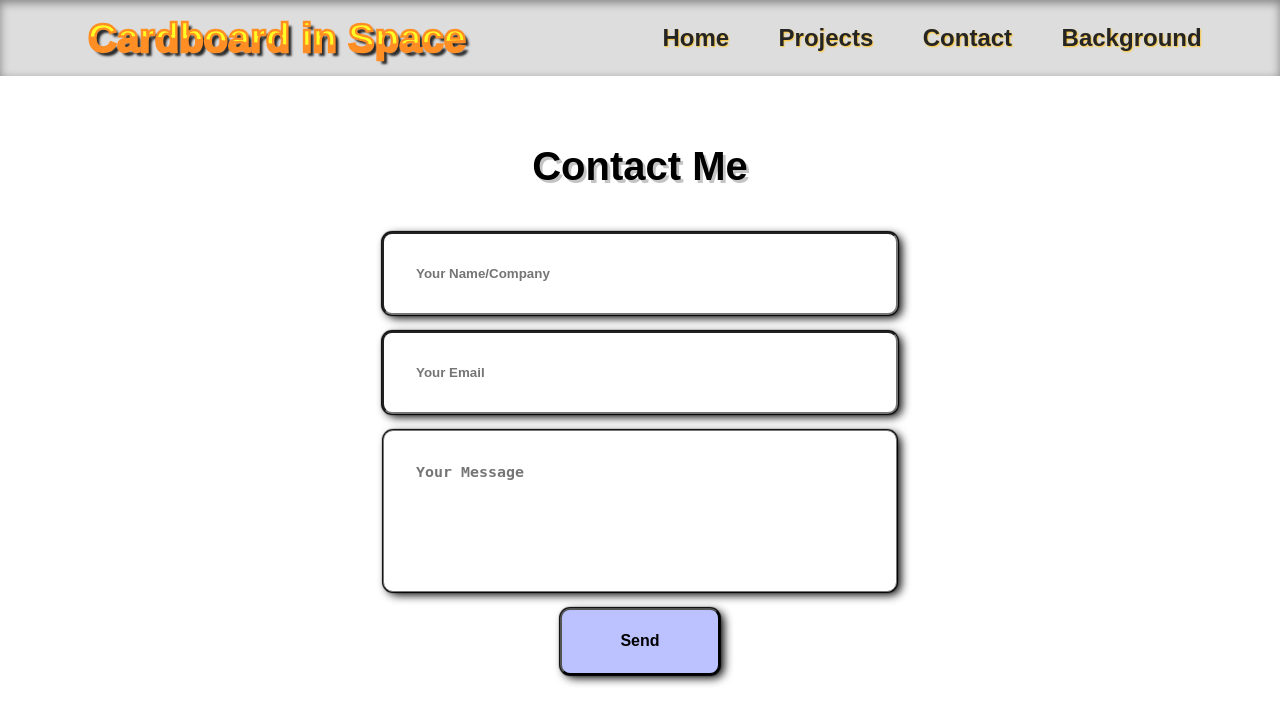
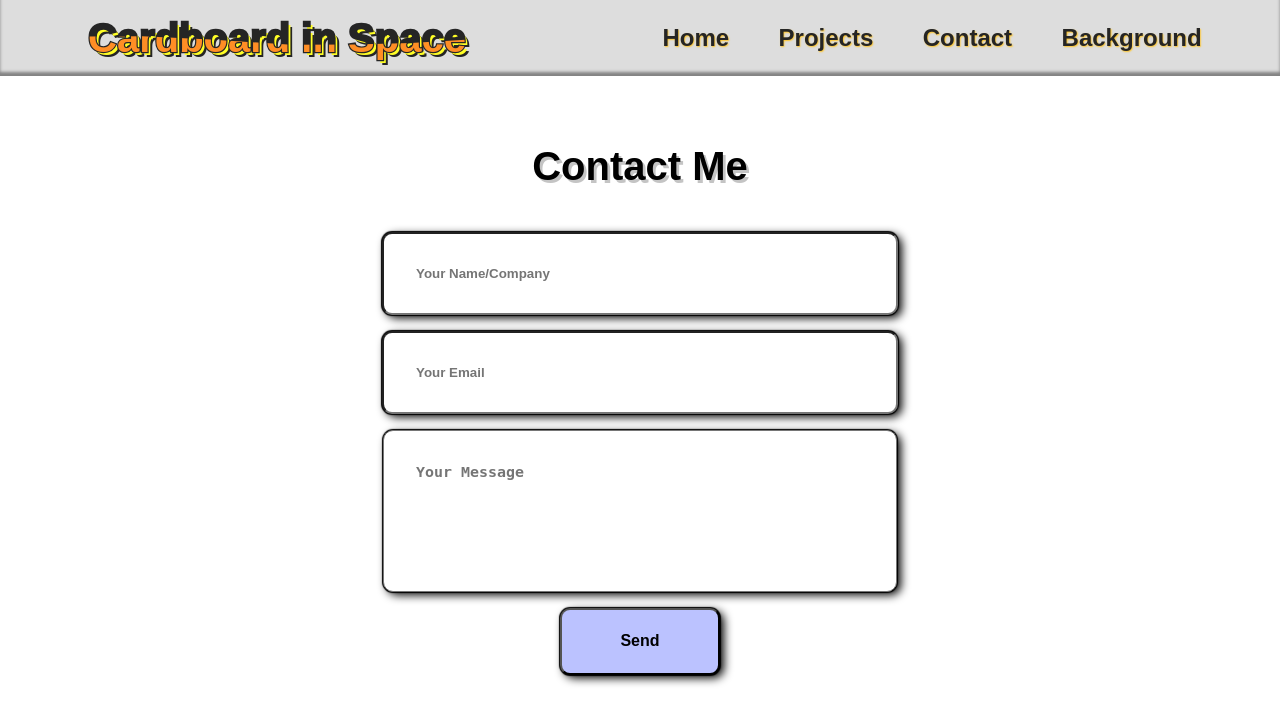
Before and after one commit to frank-evans/thefrank86.github.io, a Django app: page /carddisplay/contact in a window 1280 px wide. Shown: the top 706 px of the page. Run offline with Django 4.2, Linux system fonts and the light colour scheme.

Commit message:
minor logo update.

```diff
--- a/static/style.css
+++ b/static/style.css
@@ -20,7 +20,7 @@
   text-shadow: 0.05rem 0.05rem 0.1rem #000000;
 }
 header.nav {
-  box-shadow: inset 0px 3px 10px rgba(0, 0, 0, 0.5);
+  box-shadow: inset 0rem -0.25rem 0.2rem rgba(0, 0, 0, 0.5);
   position: sticky;
   top: 0px;
   display: flex;
@@ -449,12 +449,13 @@
     cursor: default;
   }
   .heading h2:nth-child(1) {
-    color: #ffff00;
-    -webkit-text-stroke: 0.15rem #ff7b00;
-    text-shadow: 0.25rem 0.25rem 0.15rem #000000;
+    color: #000000;
+    -webkit-text-stroke: 0.15rem #000000;
+    text-shadow: 0.18rem 0.18rem 0.02rem #ffff00, 0.30rem 0.30rem 0.02rem #000000;
   }
   .heading h2:nth-child(2) {
     color: #ff7b00;
+    /*color: #ff7b00; */
     animation: animate 3.5s ease-in-out infinite;
   }
 
```
